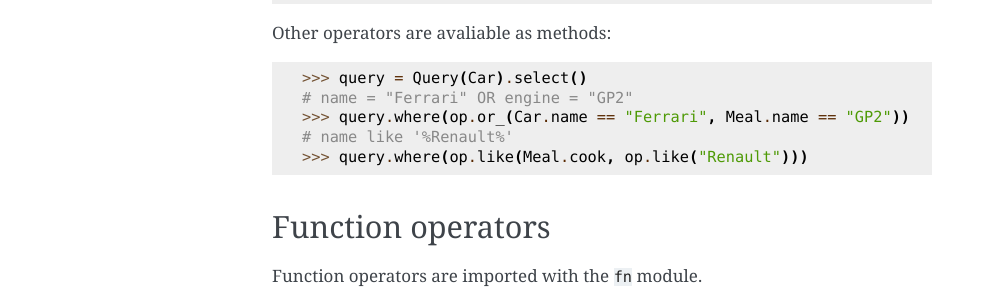
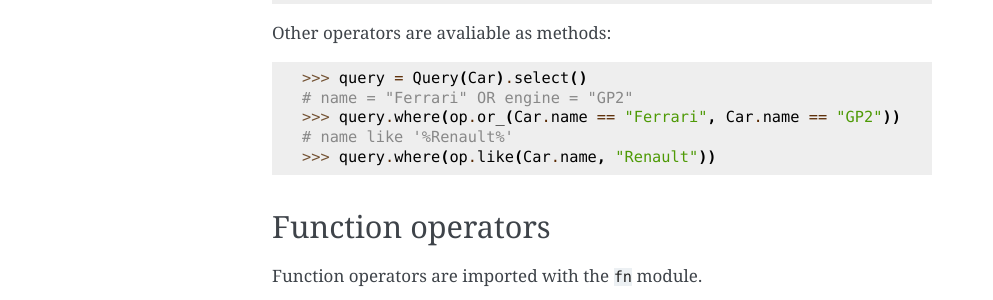
Before and after one commit to halcyonnouveau/estoult, a Sphinx documentation site: the page built from docs/how_tos.rst, in a window 1280 px wide. Shown: the part 1652-1952 px from the top of the page, without its empty margins (148-1141 px from the left). Built offline with Sphinx 7.4.7, drawn with Linux system fonts in a browser that asks for light colours.

Commit message:
doc fix2

```diff
--- a/docs/how_tos.rst
+++ b/docs/how_tos.rst
@@ -82,9 +82,9 @@ Other operators are avaliable as methods:
 
     >>> query = Query(Car).select()
     # name = "Ferrari" OR engine = "GP2"
-    >>> query.where(op.or_(Car.name == "Ferrari", Meal.name == "GP2"))
+    >>> query.where(op.or_(Car.name == "Ferrari", Car.name == "GP2"))
     # name like '%Renault%'
-    >>> query.where(op.like(Meal.cook, op.like("Renault")))
+    >>> query.where(op.like(Car.name, "Renault"))
 
 Function operators
 ------------------
```
Also changed, not shown: docs/apocryphan.rst (+7 -7 lines).
